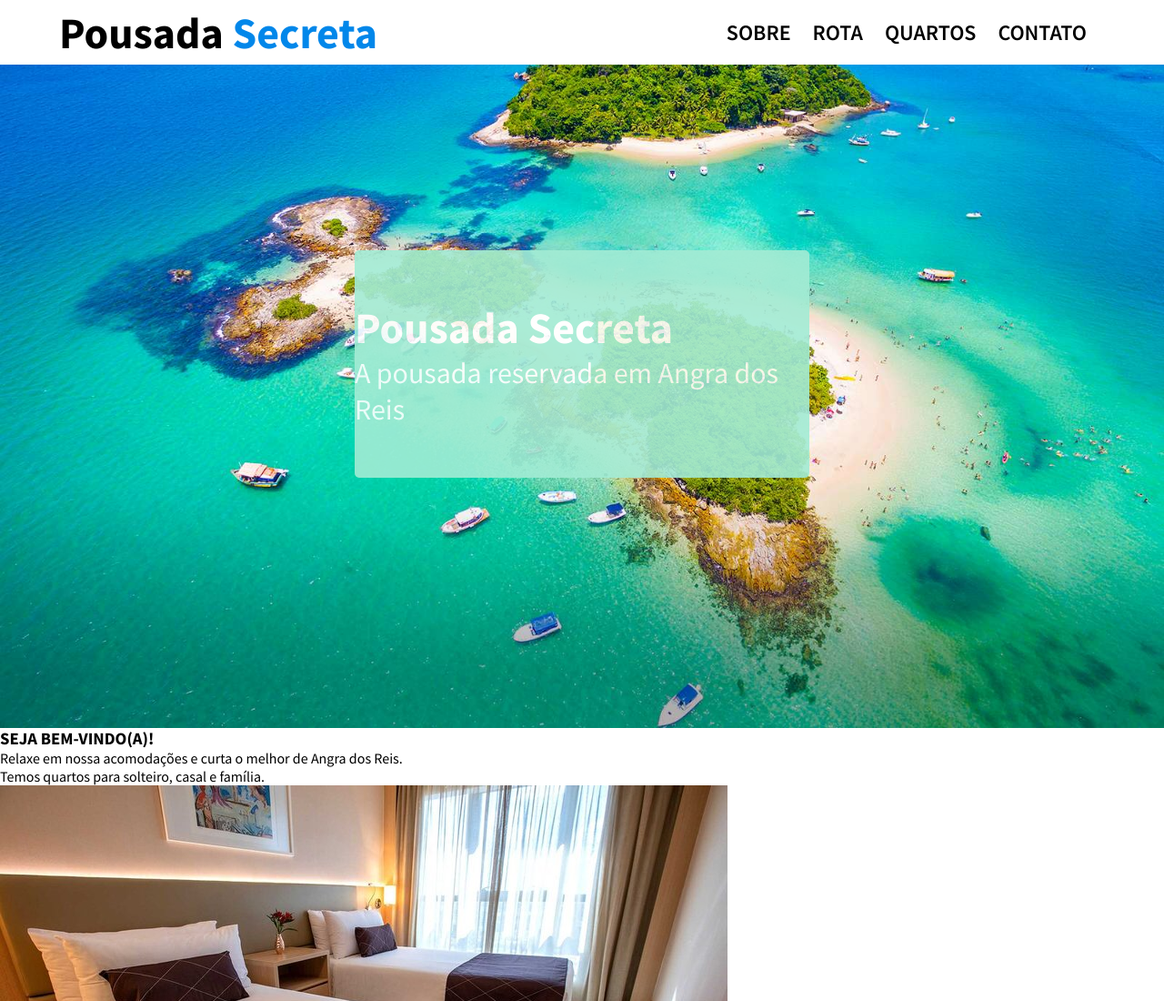
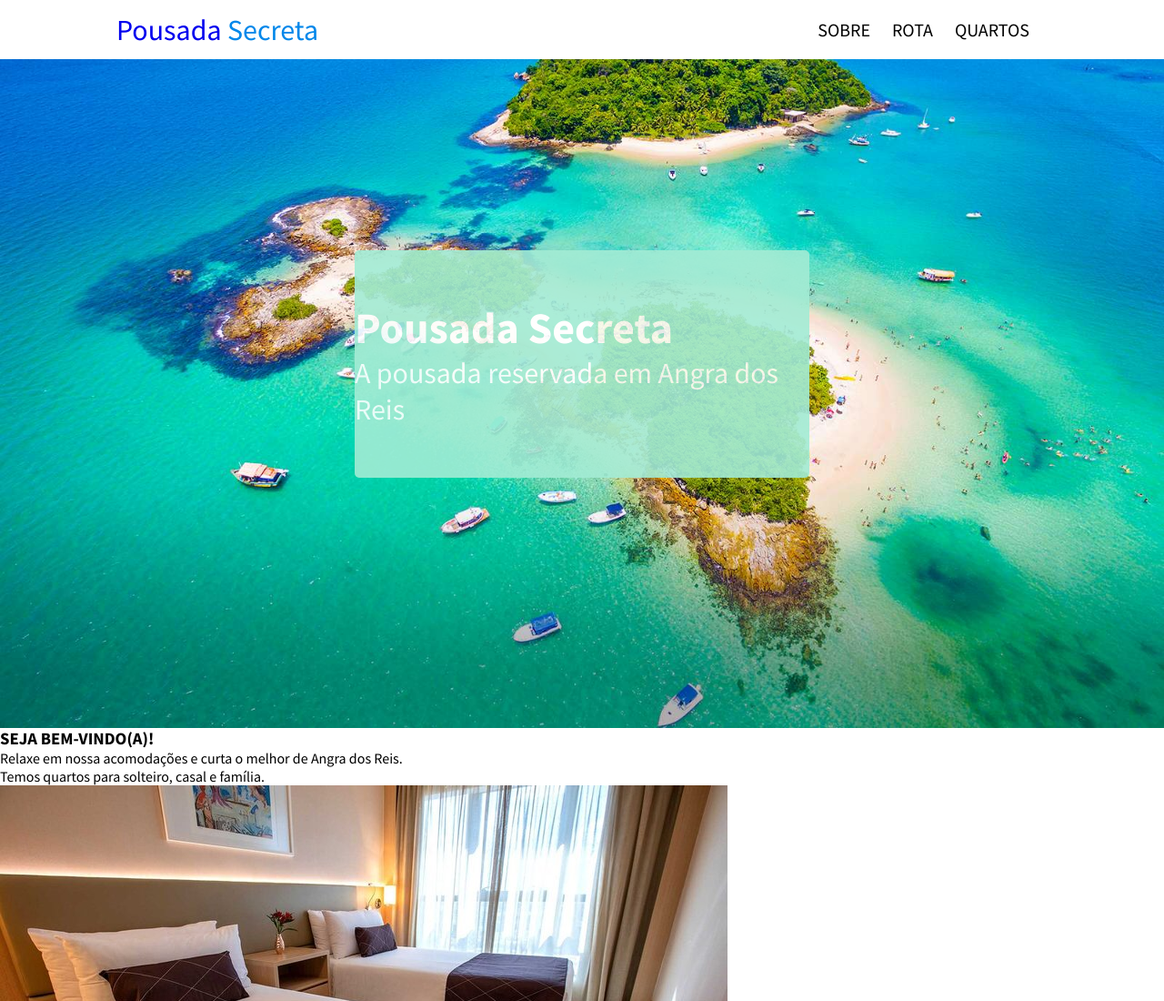
Before and after one commit to mtlouzada/pousada-web, a plain HTML site: page index.html in a window 1280 px wide. Shown: the top 1100 px of the page at 91% size. Drawn offline with Linux system fonts and the light colour scheme.

Commit message:
menu final style

```diff
--- a/css/style.css
+++ b/css/style.css
@@ -3,7 +3,7 @@
     border: 0;
     box-sizing: border-box;
     scroll-behavior: smooth;
-    font-family: 'Source Sans Pro';
+    font-family: 'Source Sans Pro', sans-serif;
 }
 
 header {
@@ -16,7 +16,7 @@ header {
 }
 
 .menu {
-    max-width: 1150px;
+    max-width: 1024px;
     width: 100%;
     display: flex;
     align-items: center;
@@ -27,7 +27,16 @@ header {
     color: #0187ea;
 }
 
-.menu ul {
+.logo {
+    text-decoration: none;
+}
+
+h1 {
+    font-weight: 400;
+
+}
+
+ul {
     list-style: none;
     display: flex;
     align-items: center;
@@ -36,11 +45,11 @@ header {
     padding: 20px;
 }
 
-.menu a {
+.links-menu {
     text-decoration: none;
-    font-size: 24px;
+    font-size: 20px;
     color: #000;
-    font-weight: 600;
+    font-weight: 400;
 }
 
 
--- a/index.html
+++ b/index.html
@@ -19,10 +19,9 @@
             </a>
             <nav>
                 <ul>
-                    <li><a href="#sobre">SOBRE</a></li>
-                    <li><a href="#rota">ROTA</a></li>
-                    <li><a href="quartos.html">QUARTOS</a></li>
-                    <li><a href="#contato">CONTATO</a></li>
+                    <li><a class="links-menu" href="#sobre">SOBRE</a></li>
+                    <li><a class="links-menu" href="#rota">ROTA</a></li>
+                    <li><a class="links-menu" href="quartos.html">QUARTOS</a></li>
                 </ul>
             </nav>
         </div>
```
